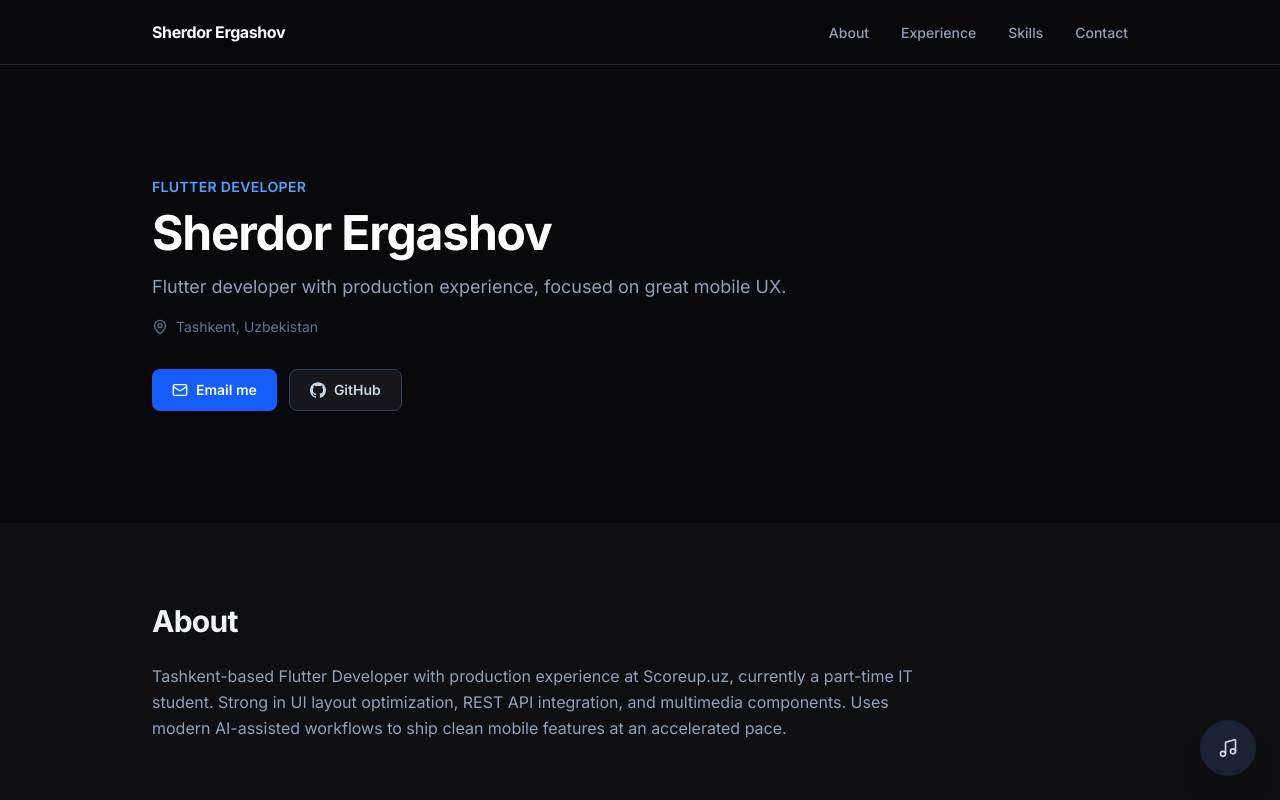
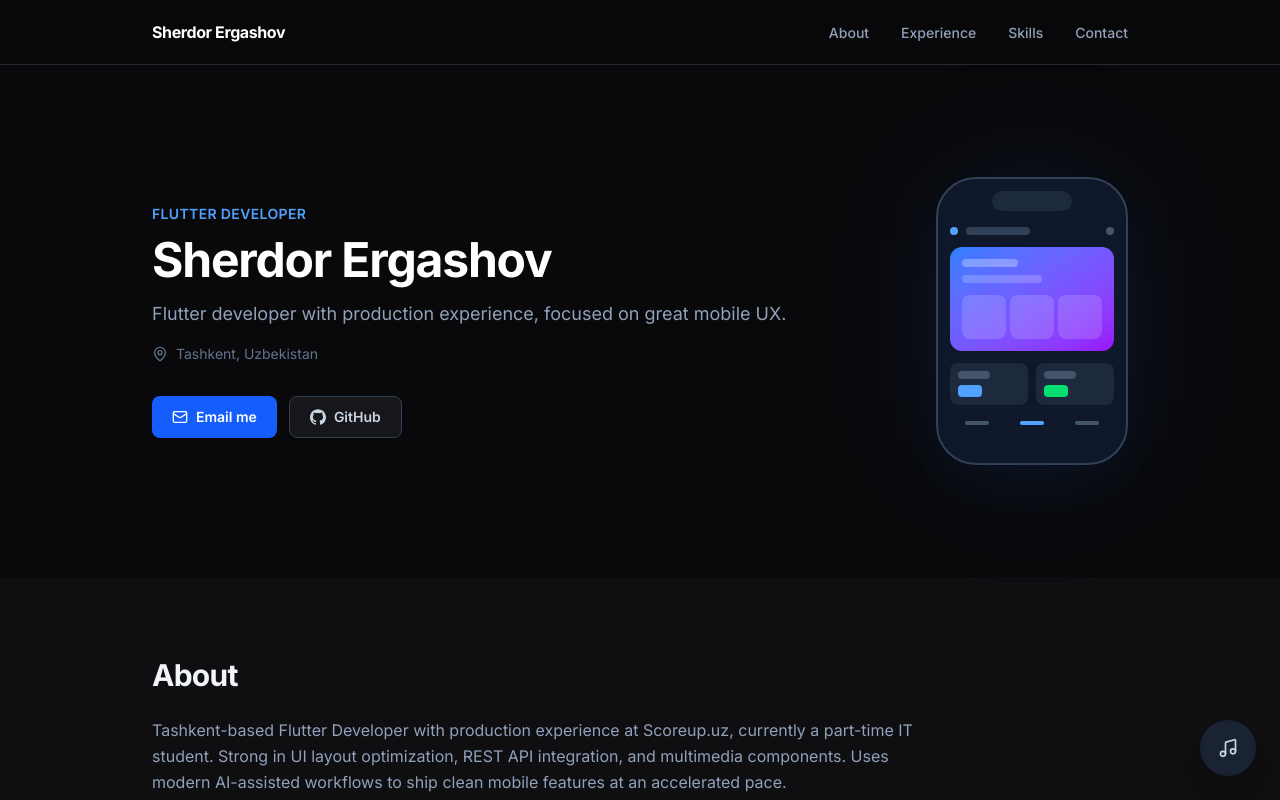
Before and after one commit to sherdor06/sherdor-portfolio, a Next.js app: page / in a window 1280 px wide. Shown: the top 800 px of the page. Built offline with nearby package versions, Linux system fonts and the light colour scheme.

Commit message:
add phone mockup with float animation, iOS spring reveal

```diff
--- a/app/globals.css
+++ b/app/globals.css
@@ -16,19 +16,19 @@ body {
   font-family: var(--font-sans);
 }
 
-/* Subtle fade-in on scroll */
+/* iOS-style spring reveal on scroll */
 @media (prefers-reduced-motion: no-preference) {
   .reveal {
     opacity: 0;
-    transform: translateY(16px);
+    transform: translateY(24px) scale(0.96);
     transition:
-      opacity 600ms ease-out,
-      transform 600ms ease-out;
+      opacity 700ms cubic-bezier(0.16, 1, 0.3, 1),
+      transform 700ms cubic-bezier(0.16, 1, 0.3, 1);
   }
 
   .reveal[data-visible="true"] {
     opacity: 1;
-    transform: none;
+    transform: translateY(0) scale(1);
   }
 }
 
@@ -44,6 +44,31 @@ body {
 
 .music-playing {
   animation: music-pulse 2s infinite;
+}
+
+/* Phone floating animation */
+@keyframes float {
+  0%, 100% {
+    transform: translateY(0px);
+  }
+  50% {
+    transform: translateY(-10px);
+  }
+}
+
+/* iOS-style spring reveal */
+@keyframes spring-up {
+  0% {
+    opacity: 0;
+    transform: translateY(24px) scale(0.96);
+  }
+  60% {
+    transform: translateY(-4px) scale(1.01);
+  }
+  100% {
+    opacity: 1;
+    transform: translateY(0) scale(1);
+  }
 }
 
 /* Audio visualizer bars */
--- a/components/Hero.tsx
+++ b/components/Hero.tsx
@@ -1,5 +1,6 @@
 import { Mail, MapPin } from "lucide-react";
 import GithubIcon from "./GithubIcon";
+import PhoneMockup from "./PhoneMockup";
 import { site } from "@/lib/content";
 
 export default function Hero() {
@@ -9,6 +10,8 @@ export default function Hero() {
       className="scroll-mt-20 bg-surface py-20 sm:py-28"
     >
       <div className="mx-auto max-w-5xl px-4 sm:px-6">
+        <div className="flex flex-col items-center gap-12 sm:flex-row">
+          <div className="flex-1">
             <p className="text-sm font-semibold uppercase tracking-wide text-blue-400">
               {site.title}
             </p>
@@ -39,6 +42,12 @@ export default function Hero() {
               </a>
             </div>
           </div>
+
+          <div className="hidden shrink-0 sm:block">
+            <PhoneMockup />
+          </div>
+        </div>
+      </div>
     </section>
   );
 }
--- /dev/null
+++ b/components/PhoneMockup.tsx
@@ -0,0 +1,54 @@
+export default function PhoneMockup() {
+  return (
+    <div className="relative flex items-center justify-center" aria-hidden="true">
+      {/* Glow behind the phone */}
+      <div className="absolute h-72 w-48 rounded-[2.5rem] bg-blue-500/10 blur-3xl" />
+
+      {/* Phone frame */}
+      <div className="relative h-72 w-48 animate-[float_6s_ease-in-out_infinite] rounded-[2.5rem] border-2 border-slate-700 bg-slate-900 p-3 shadow-2xl shadow-blue-500/5">
+        {/* Notch / Dynamic Island */}
+        <div className="mx-auto mb-4 h-5 w-20 rounded-full bg-slate-800" />
+
+        {/* Screen content */}
+        <div className="space-y-3">
+          {/* Header bar */}
+          <div className="flex items-center gap-2">
+            <div className="h-2 w-2 rounded-full bg-blue-400" />
+            <div className="h-2 w-16 rounded bg-slate-700" />
+            <div className="ml-auto h-2 w-2 rounded-full bg-slate-600" />
+          </div>
+
+          {/* Card */}
+          <div className="rounded-xl bg-gradient-to-br from-blue-500 to-purple-600 p-3">
+            <div className="h-2 w-14 rounded bg-white/30" />
+            <div className="mt-2 h-2 w-20 rounded bg-white/20" />
+            <div className="mt-3 grid grid-cols-3 gap-1">
+              <div className="aspect-square rounded-lg bg-white/15" />
+              <div className="aspect-square rounded-lg bg-white/15" />
+              <div className="aspect-square rounded-lg bg-white/15" />
+            </div>
+          </div>
+
+          {/* Stats row */}
+          <div className="flex gap-2">
+            <div className="flex-1 space-y-1.5 rounded-lg bg-slate-800 p-2">
+              <div className="h-2 w-8 rounded bg-slate-600" />
+              <div className="h-3 w-6 rounded bg-blue-400" />
+            </div>
+            <div className="flex-1 space-y-1.5 rounded-lg bg-slate-800 p-2">
+              <div className="h-2 w-8 rounded bg-slate-600" />
+              <div className="h-3 w-6 rounded bg-green-400" />
+            </div>
+          </div>
+
+          {/* Bottom nav */}
+          <div className="flex justify-around pt-1">
+            <div className="h-1 w-6 rounded-full bg-slate-600" />
+            <div className="h-1 w-6 rounded-full bg-blue-400" />
+            <div className="h-1 w-6 rounded-full bg-slate-600" />
+          </div>
+        </div>
+      </div>
+    </div>
+  );
+}
```
Lines whose indentation alone changed are shown as unchanged.
